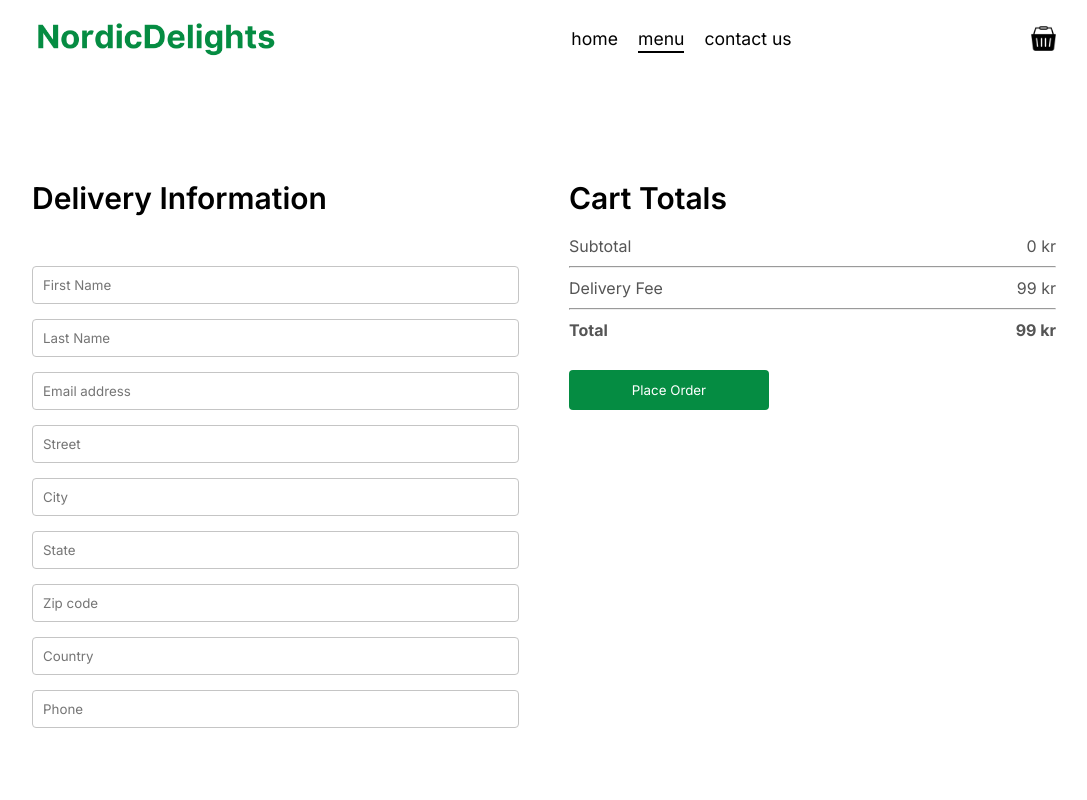
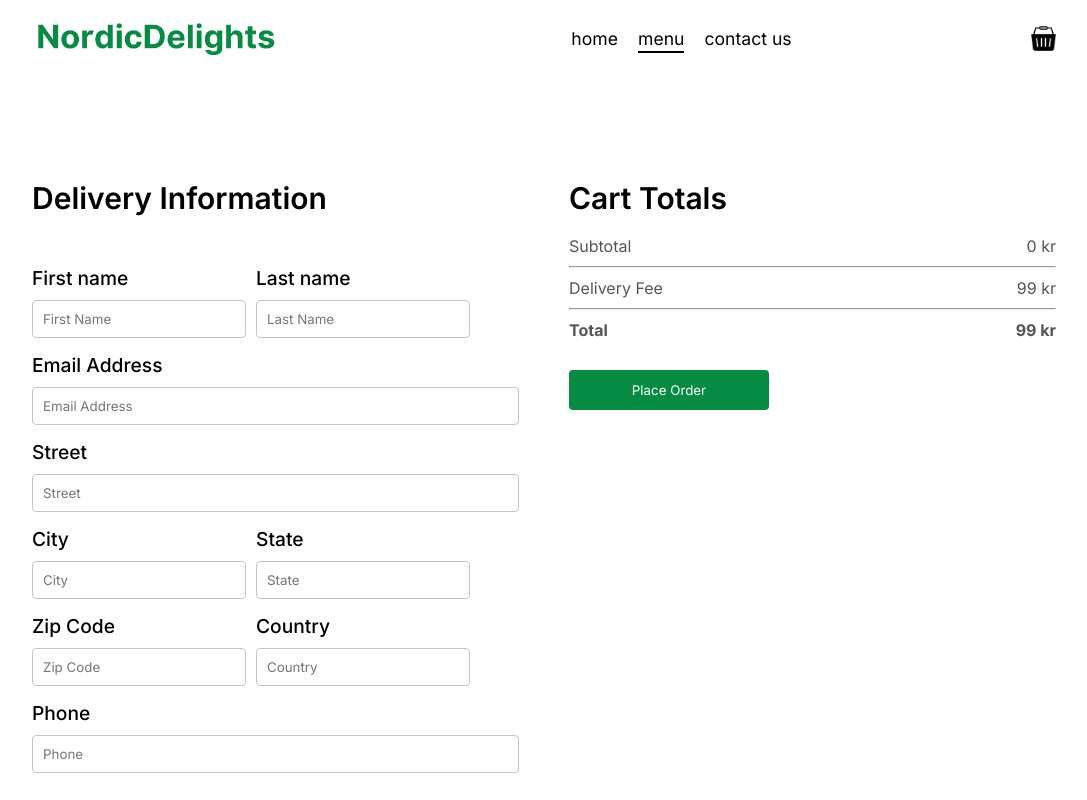
Before and after one commit to vinterly/Restaurant-Ordering-System, a React (Vite) app in the folder frontend/: page /order in a window 1280 px wide. Shown: the top 800 px of the page, without its empty margins (96-1183 px from the left). Built offline with nearby package versions, Linux system fonts and the light colour scheme; no server answers.

Commit message:
Add input validation

```diff
--- a/frontend/package.json
+++ b/frontend/package.json
@@ -14,6 +14,7 @@
     "axios": "^1.7.2",
     "react": "^18.2.0",
     "react-dom": "^18.2.0",
+    "react-hook-form": "^7.51.5",
     "react-router-dom": "^6.23.1"
   },
   "devDependencies": {
--- /dev/null
+++ b/frontend/src/components/Input/Input.css
@@ -0,0 +1,28 @@
+.input-component label {
+    font-size: 1.2rem;
+    font-weight: 500;
+}
+
+.input-label-error {
+    display: flex;
+    justify-content: space-between;
+}
+
+.input-component input {
+    margin: 10px 0 15px 0;
+    width: 100%;
+    padding: 10px;
+    border: 1px solid #c5c5c5;
+    border-radius: 4px;
+    outline-color: #058C42;
+}
+
+.input-error {
+    color: white;
+    font-weight: 500;
+    font-size: 0.8rem;
+    margin-top: 5px;
+    background-color: tomato;
+    padding: 3px;
+    border-radius: 4px;
+}
--- /dev/null
+++ b/frontend/src/components/Input/Input.jsx
@@ -0,0 +1,31 @@
+import React from "react"
+import "./Input.css"
+import { useFormContext } from "react-hook-form"
+import { findInputError } from "../../utils/findInputError";
+import { isFormInvalid } from "../../utils/isFormInvalid";
+
+const Input = ( {type, id, placeholder, label, inputName, validation} ) => {
+
+    const { register, formState: { errors }, } = useFormContext();
+
+    const inputError = findInputError(errors, inputName);
+    const isInvalid = isFormInvalid(inputError);
+
+    return (
+        <div className="input-component">
+            <div className="input-label-error">
+                <label htmlFor={id}>{label}</label>
+                {isInvalid && (<InputError message={inputError.error.message} key={inputError.error.message} />)}
+            </div>
+            <input id={id} type={type} placeholder={placeholder} {...register(inputName, validation)}/>
+        </div>
+    )
+}
+
+const InputError = ({ message }) => {
+    return (
+        <div className="input-error">{message}</div>
+    )
+}
+
+export default Input
--- a/frontend/src/pages/PlaceOrder/PlaceOrder.css
+++ b/frontend/src/pages/PlaceOrder/PlaceOrder.css
@@ -17,16 +17,7 @@
     margin-bottom: 50px;
 }
 
-.place-order-left input {
-    margin-bottom: 15px;
-    width: 100%;
-    padding: 10px;
-    border: 1px solid #c5c5c5;
-    border-radius: 4px;
-    outline-color: #058C42;
-}
-
-.place-order-left .multi-field {
+.place-order-left .multi-fields {
     display: flex;
     gap: 10px;
 }
--- a/frontend/src/pages/PlaceOrder/PlaceOrder.jsx
+++ b/frontend/src/pages/PlaceOrder/PlaceOrder.jsx
@@ -1,32 +1,41 @@
 import React, { useContext } from "react"
 import "./PlaceOrder.css"
 import { StoreContext } from "../../context/StoreContext"
+import Input from "../../components/Input/Input";
+import { useForm, FormProvider } from "react-hook-form";
+import { city_validation, email_validation, first_name_validation, last_name_validation, street_validation, state_validation, zip_code_validation, country_validation, phone_validation } from "../../utils/inputValidations";
 
 
 const PlaceOrder = () => {
 
     const {getHotDiscount, getTotalCartAmount, calculateAllItemsAreHot, getTotalCartAmountWithDiscount} = useContext(StoreContext);
 
+    const methods = useForm();
+
+    const onSubmit = methods.handleSubmit(data => {
+        console.log(data);
+    });
 
     return (
-        <form className="place-order">
+        <FormProvider {...methods}>
+            <form className="place-order" onSubmit={e => e.preventDefault()} noValidate>
                 <div className="place-order-left">
                     <p className="title">Delivery Information</p>
                     <div className="multi-fields">
-                    <input type="text" placeholder="First Name" />
-                    <input type="text" placeholder="Last Name" />
+                        <Input {...first_name_validation}/>
+                        <Input {...last_name_validation}/>
                     </div>
-                <input type="text" placeholder="Email address" />
-                <input type="text" placeholder="Street" />
+                    <Input {...email_validation}/>
+                    <Input {...street_validation}/>
                     <div className="multi-fields">
-                    <input type="text" placeholder="City" />
-                    <input type="text" placeholder="State" />
+                        <Input {...city_validation}/>
+                        <Input {...state_validation}/>
                     </div>
                     <div className="multi-fields">
-                    <input type="text" placeholder="Zip code" />
-                    <input type="text" placeholder="Country" />
+                        <Input {...zip_code_validation}/>
+                        <Input {...country_validation}/>
                     </div>
-                <input type="text" placeholder="Phone" />
+                    <Input {...phone_validation}/>
                 </div>
                 <div className="place-order-right">
                     <div className="cart-total">
@@ -55,11 +64,12 @@ const PlaceOrder = () => {
                                 <b>Total</b>
                                 <b>{getTotalCartAmountWithDiscount()+99} kr</b>
                             </div>
-                        <button className="place-order-btn">Place Order</button>
+                            <button onClick={onSubmit} className="place-order-btn">Place Order</button>
                         </div>
                     </div>
                 </div>
             </form>
+        </FormProvider>
     )
 }
 
--- /dev/null
+++ b/frontend/src/utils/findInputError.js
@@ -0,0 +1,11 @@
+// Finds the error message for a specific input field
+// From: https://github.com/Yazdun/react-fcc-forms
+
+export function findInputError(errors, inputName) {
+    const filtered = Object.keys(errors)
+        .filter((key) => key.includes(inputName))
+        .reduce((cur, key) => {
+            return Object.assign(cur, { error: errors[key] });
+        }, {});
+    return filtered;
+};
--- /dev/null
+++ b/frontend/src/utils/inputValidations.js
@@ -0,0 +1,164 @@
+// Validations for input fields
+// Based on: https://github.com/Yazdun/react-fcc-forms
+
+export const first_name_validation = {
+    inputName: "firstName",
+    label: "First name",
+    placeholder: "First Name",
+    type: "text",
+    id: "first-name",
+    validation: {
+        required: {
+            value: true,
+            message: "required"
+        },
+        maxLength: {
+            value: 30,
+            message: "max length is 30"
+        },
+    },
+};
+
+export const last_name_validation = {
+    inputName: "lastName",
+    label: "Last name",
+    placeholder: "Last Name",
+    type: "text",
+    id: "last-name",
+    validation: {
+        required: {
+            value: true,
+            message: "required"
+        },
+        maxLength: {
+            value: 30,
+            message: "max length is 30"
+        },
+    },
+};
+
+export const email_validation = {
+    inputName: "email",
+    label: "Email Address",
+    placeholder: "Email Address",
+    type: "email",
+    id: "email",
+    validation: {
+        required: {
+            value: true,
+            message: "required"
+        },
+        pattern: {
+            value: /^(([^<>()[\]\\.,;:\s@"]+(\.[^<>()[\]\\.,;:\s@"]+)*)|(".+"))@((\[[0-9]{1,3}\.[0-9]{1,3}\.[0-9]{1,3}\.[0-9]{1,3}\])|(([a-zA-Z\-0-9]+\.)+[a-zA-Z]{2,}))$/,
+            message: "invalid email address"
+        },
+    },
+};
+
+export const street_validation = {
+    inputName: "street",
+    label: "Street",
+    placeholder: "Street",
+    type: "text",
+    id: "street",
+    validation: {
+        required: {
+            value: true,
+            message: "required"
+        },
+        maxLength: {
+            value: 60,
+            message: "max length is 60"
+        },
+    },
+};
+
+export const city_validation = {
+    inputName: "city",
+    label: "City",
+    placeholder: "City",
+    type: "text",
+    id: "city",
+    validation: {
+        required: {
+            value: true,
+            message: "required"
+        },
+        maxLength: {
+            value: 60,
+            message: "max length is 60"
+        },
+    },
+};
+
+export const state_validation = {
+    inputName: "state",
+    label: "State",
+    placeholder: "State",
+    type: "text",
+    id: "state",
+    validation: {
+        required: {
+            value: true,
+            message: "required"
+        },
+        maxLength: {
+            value: 30,
+            message: "max length is 30"
+        },
+    },
+};
+
+export const zip_code_validation = {
+    inputName: "zipCode",
+    label: "Zip Code",
+    placeholder: "Zip Code",
+    type: "text",
+    id: "zip-code",
+    validation: {
+        required: {
+            value: true,
+            message: "required"
+        },
+        maxLength: {
+            value: 12,
+            message: "max length is 12"
+        },
+    },
+};
+
+export const country_validation = {
+    inputName: "country",
+    label: "Country",
+    placeholder: "Country",
+    type: "text",
+    id: "country",
+    validation: {
+        required: {
+            value: true,
+            message: "required"
+        },
+        maxLength: {
+            value: 30,
+            message: "max length is 30"
+        },
+    },
+};
+
+export const phone_validation = {
+    inputName: "phone",
+    label: "Phone",
+    placeholder: "Phone",
+    type: "text",
+    id: "phone",
+    validation: {
+        required: {
+            value: true,
+            message: "required"
+        },
+        maxLength: {
+            value: 15,
+            message: "max length is 15"
+        },
+    },
+};
--- /dev/null
+++ b/frontend/src/utils/isFormInvalid.js
@@ -0,0 +1,7 @@
+// Checks if form is invalid
+// From: https://github.com/Yazdun/react-fcc-forms
+
+export const isFormInvalid = errors => {
+    if (Object.keys(errors).length > 0) return true;
+    return false;
+};
```
Also changed, not shown: 1 other file (tests, documents, lock files or other folders). Lines whose indentation alone changed are shown as unchanged.
